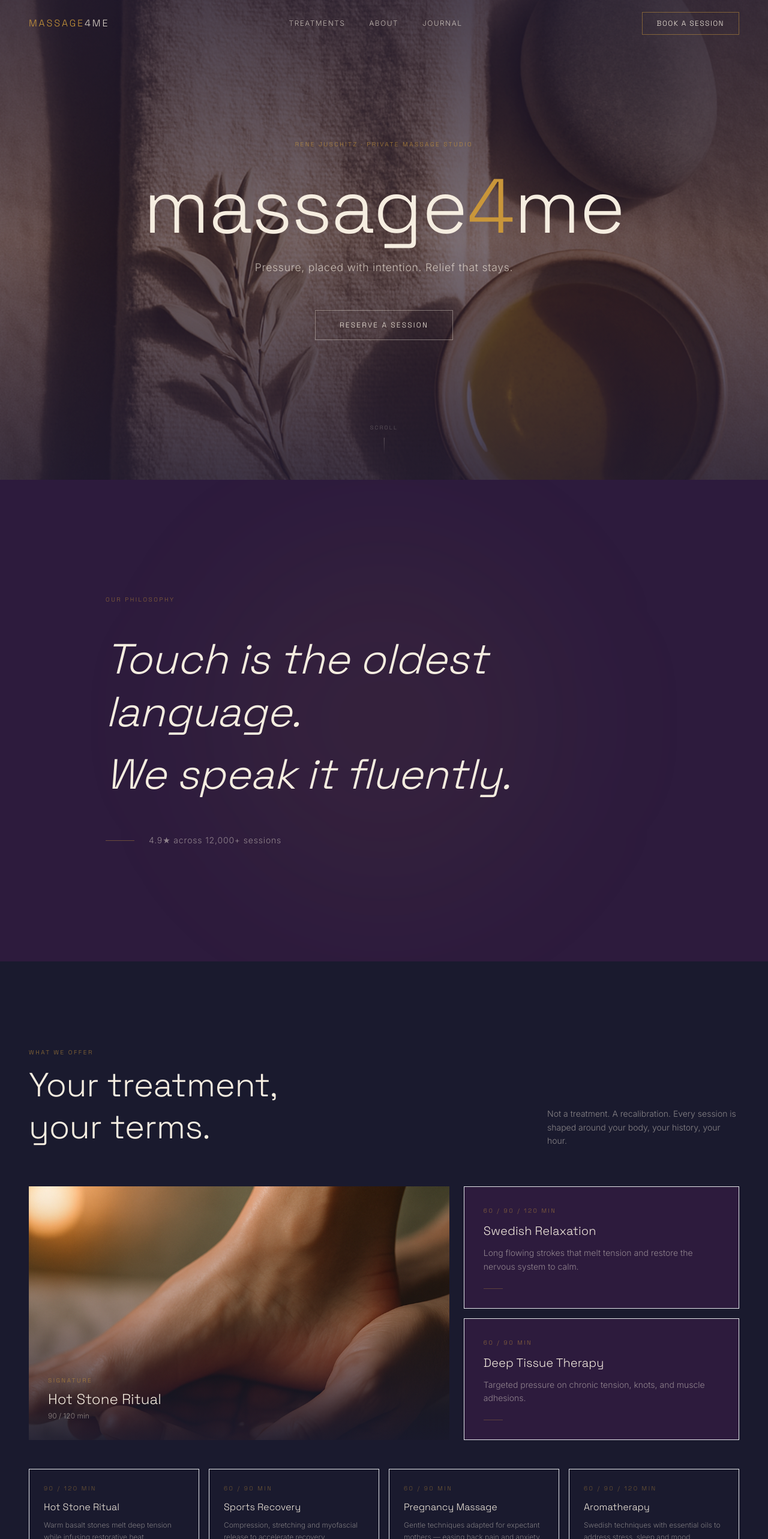
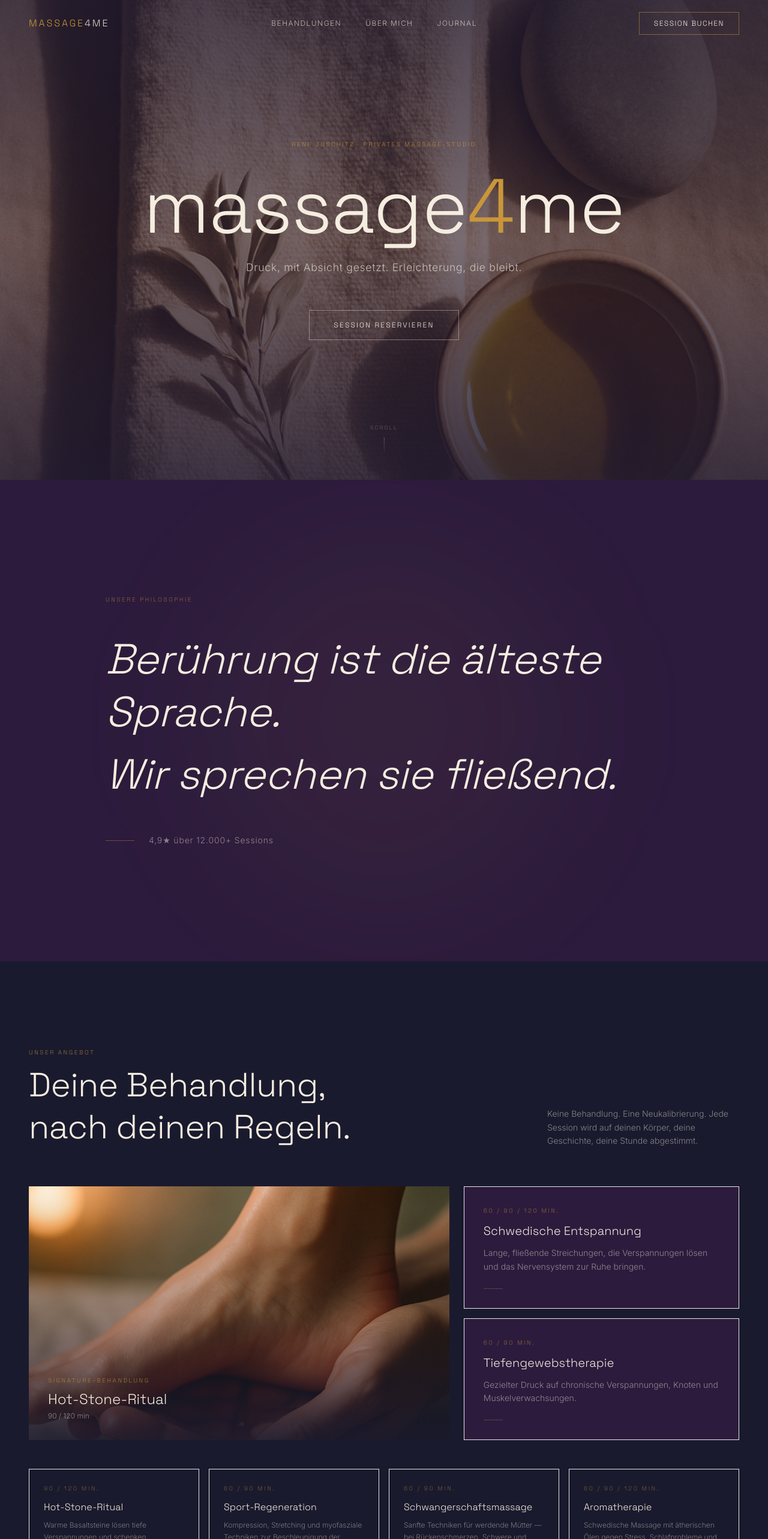
Before and after one commit to linkworld-sites/landing-massage4me-fd8c4f, a Next.js app: page / in a window 1280 px wide. Shown: the top 2566 px of the page at 60% size. Built offline with nearby package versions, Linux system fonts and the light colour scheme.

Commit message:
Translate website to German — all sections, nav, footer, metadata

```diff
--- a/src/app/layout.tsx
+++ b/src/app/layout.tsx
@@ -5,14 +5,14 @@ import { CookieConsent } from "@/components/CookieConsent";
 import "./globals.css";
 
 export const metadata: Metadata = {
-  title: "Massage4me — Professional Massage Therapy",
+  title: "Massage4me — Professionelle Massagetherapie",
   description:
-    "Book a certified massage therapist today. 500+ vetted therapists, same-day availability, mobile & studio sessions. Made for your body. Timed for your life.",
+    "Jetzt einen zertifizierten Masseur buchen. Gleiche-Tag-Verfügbarkeit, mobil & Studio. Druck, mit Absicht gesetzt. Erleichterung, die bleibt.",
 };
 
 export default function RootLayout({ children }: { children: React.ReactNode }) {
   return (
-    <html lang="en">
+    <html lang="de">
       <body>
         <FunnelTracker />
         <SmoothScroll>{children}</SmoothScroll>
--- a/src/components/Footer.tsx
+++ b/src/components/Footer.tsx
@@ -1,14 +1,14 @@
 import Link from "next/link";
 
 const NAV = [
-  { href: "/#treatments", label: "Treatments" },
-  { href: "/#about", label: "About" },
+  { href: "/#treatments", label: "Behandlungen" },
+  { href: "/#about", label: "Über mich" },
   { href: "/blog", label: "Journal" },
-  { href: "/book", label: "Book" },
+  { href: "/book", label: "Buchen" },
 ];
 
 const LEGAL = [
-  { href: "/legal/privacy", label: "Privacy" },
+  { href: "/legal/privacy", label: "Datenschutz" },
   { href: "/legal/cookies", label: "Cookies" },
 ];
 
@@ -23,19 +23,19 @@ export default function Footer() {
               Massage<span className="text-parchment/80">4me</span>
             </p>
             <p className="mt-3 text-xs font-body font-light leading-relaxed text-parchment/40 uppercase tracking-[0.08em]">
-              Professional Massage Therapy
+              Professionelle Massagetherapie
             </p>
             <p className="mt-6 text-xs font-body text-parchment/35 leading-relaxed">
-              Mon – Fri 8am – 9pm
+              Mo – Fr 8:00 – 21:00 Uhr
               <br />
-              Sat – Sun 9am – 8pm
+              Sa – So 9:00 – 20:00 Uhr
             </p>
           </div>
 
           {/* Nav */}
           <nav className="flex flex-col gap-3">
             <p className="mb-2 text-xs uppercase tracking-[0.15em] text-gold/70">
-              Navigate
+              Navigation
             </p>
             {NAV.map((l) => (
               <Link
@@ -51,7 +51,7 @@ export default function Footer() {
           {/* Contact + social */}
           <div>
             <p className="mb-2 text-xs uppercase tracking-[0.15em] text-gold/70">
-              Get in touch
+              Kontakt
             </p>
             <p className="mt-3 font-body text-sm font-light text-parchment/50">
               hello@massage4me.com
@@ -60,7 +60,7 @@ export default function Footer() {
               href="/book"
               className="mt-6 inline-block border border-gold/30 px-5 py-2.5 text-xs uppercase tracking-[0.1em] text-parchment/60 transition-colors hover:border-gold hover:text-parchment"
             >
-              Book a Session
+              Session buchen
             </Link>
           </div>
         </div>
--- a/src/components/Nav.tsx
+++ b/src/components/Nav.tsx
@@ -6,8 +6,8 @@ import { motion, AnimatePresence } from "framer-motion";
 import { track } from "@/lib/funnel";
 
 const NAV_LINKS = [
-  { href: "/#treatments", label: "Treatments" },
-  { href: "/#about", label: "About" },
+  { href: "/#treatments", label: "Behandlungen" },
+  { href: "/#about", label: "Über mich" },
   { href: "/blog", label: "Journal" },
 ];
 
@@ -53,7 +53,7 @@ export default function Nav() {
 
           <div className="flex items-center gap-4">
             <Link href="/book" onClick={handleBook} className="hidden md:block">
-              <BookCTA>Book a Session</BookCTA>
+              <BookCTA>Session buchen</BookCTA>
             </Link>
             <button
               onClick={() => setOpen(!open)}
--- a/src/components/sections/BookingSection.tsx
+++ b/src/components/sections/BookingSection.tsx
@@ -54,18 +54,18 @@ export default function BookingSection() {
           }}
         >
           <p className="mb-8 font-heading text-[10px] uppercase tracking-superwide text-gold/60">
-            Reserve your time
+            Reserviere deine Zeit
           </p>
 
           <h2 className="font-heading text-[clamp(2.5rem,6vw,5rem)] font-light leading-tight tracking-[-0.01em] text-parchment">
-            Your hour
+            Deine Stunde
             <br />
-            is waiting.
+            wartet auf dich.
           </h2>
 
           <p className="mx-auto mt-6 max-w-sm font-body text-sm font-light leading-relaxed text-parchment/50">
-            Same-day availability. Real-time booking. A therapist shaped to
-            your body&rsquo;s needs — not a generic session.
+            Verfügbarkeit noch heute. Echtzeit-Buchung. Eine Session, die sich
+            nach deinem Körper richtet — kein Einheitsangebot.
           </p>
 
           {/* Hairline divider */}
@@ -94,7 +94,7 @@ export default function BookingSection() {
                   }}
                   transition={{ duration: 0.35 }}
                 >
-                  Book Online
+                  Online buchen
                 </motion.span>
               </motion.div>
             </Link>
@@ -115,14 +115,14 @@ export default function BookingSection() {
                 transition={{ duration: 0.35, ease: [0.22, 1, 0.36, 1] }}
               />
               <span className="relative z-10 font-heading font-light text-parchment/60 hover:text-parchment">
-                Call Us
+                Anrufen
               </span>
             </motion.a>
           </div>
 
           {/* Reassurance micro-copy */}
           <p className="mt-10 font-body text-[11px] font-light uppercase tracking-[0.1em] text-parchment/25">
-            No deposit · Free cancellation 24h before · Mobile & studio
+            Keine Anzahlung · Kostenlose Stornierung 24h vorher · Mobil & Studio
           </p>
         </motion.div>
       </motion.div>
--- a/src/components/sections/CinematicScroll.tsx
+++ b/src/components/sections/CinematicScroll.tsx
@@ -12,24 +12,24 @@ import {
 const SCENES = [
   {
     src: "/images/material.png",
-    alt: "Arrival — a serene studio space, warm candlelight on stone",
-    label: "01 / Arrival",
-    headline: "You step in.",
-    body: "The world outside stays there. Everything slows.",
+    alt: "Ankunft — ruhiger Studioraum, warmes Kerzenlicht auf Stein",
+    label: "01 / Ankunft",
+    headline: "Du kommst an.",
+    body: "Die Welt draußen bleibt draußen. Alles verlangsamt sich.",
   },
   {
     src: "/images/process.png",
-    alt: "Table time — hands working with intention on warm skin",
-    label: "02 / Table time",
-    headline: "We work where stress lives.",
-    body: "Not a technique. A conversation between touch and tissue.",
+    alt: "Die Behandlung — Hände arbeiten mit Absicht auf warmer Haut",
+    label: "02 / Die Behandlung",
+    headline: "Wir arbeiten dort, wo der Stress sitzt.",
+    body: "Keine Technik. Ein Dialog zwischen Berührung und Gewebe.",
   },
   {
     src: "/images/detail.png",
-    alt: "Afterglow — a face in serene profile, eyes closed, at rest",
-    label: "03 / Afterglow",
-    headline: "Your hour. Entirely yours.",
-    body: "You leave different from how you arrived.",
+    alt: "Das Danach — ein Gesicht im Profil, Augen geschlossen, in Ruhe",
+    label: "03 / Das Danach",
+    headline: "Deine Stunde. Ganz dir gehörend.",
+    body: "Du gehst anders, als du gekommen bist.",
   },
 ];
 
@@ -134,7 +134,7 @@ export default function CinematicScroll() {
         {/* Section header — always visible */}
         <div className="absolute left-6 top-24 lg:left-12">
           <p className="font-heading text-[10px] uppercase tracking-superwide text-gold/60">
-            The Experience
+            Das Erlebnis
           </p>
         </div>
 
--- a/src/components/sections/Hero.tsx
+++ b/src/components/sections/Hero.tsx
@@ -67,7 +67,7 @@ export default function Hero() {
           }}
           className="mb-8 font-heading text-[10px] uppercase tracking-superwide text-gold/80"
         >
-          Rene Juschitz · Private Massage Studio
+          Rene Juschitz · Privates Massage-Studio
         </motion.p>
 
         {/* Studio name */}
@@ -97,7 +97,7 @@ export default function Hero() {
           }}
           className="mt-6 font-body text-[clamp(0.9rem,2vw,1.1rem)] font-light leading-relaxed tracking-[0.04em] text-parchment/70"
         >
-          Pressure, placed with intention. Relief that stays.
+          Druck, mit Absicht gesetzt. Erleichterung, die bleibt.
         </motion.p>
 
         {/* CTA */}
@@ -132,7 +132,7 @@ export default function Hero() {
                 }}
                 transition={{ duration: 0.35 }}
               >
-                Reserve a Session
+                Session reservieren
               </motion.span>
             </motion.div>
           </Link>
--- a/src/components/sections/Philosophy.tsx
+++ b/src/components/sections/Philosophy.tsx
@@ -19,14 +19,14 @@ export default function Philosophy() {
           transition={{ duration: prefersReduced ? 0 : 0.8 }}
           className="mb-12 font-heading text-[10px] uppercase tracking-superwide text-gold/60"
         >
-          Our Philosophy
+          Unsere Philosophie
         </motion.p>
 
         {/* Main quote — two lines */}
         <div className="space-y-4">
           {[
-            "Touch is the oldest language.",
-            "We speak it fluently.",
+            "Berührung ist die älteste Sprache.",
+            "Wir sprechen sie fließend.",
           ].map((line, i) => (
             <div key={i} className="overflow-hidden">
               <motion.p
@@ -56,7 +56,7 @@ export default function Philosophy() {
         >
           <div className="h-px w-12 bg-gold/40" />
           <p className="font-body text-sm font-light tracking-[0.06em] text-parchment/50">
-            4.9★ across 12,000+ sessions
+            4,9★ über 12.000+ Sessions
           </p>
         </motion.div>
       </div>
--- a/src/components/sections/Therapists.tsx
+++ b/src/components/sections/Therapists.tsx
@@ -17,7 +17,7 @@ export default function Therapists() {
             transition={{ duration: prefersReduced ? 0 : 0.7 }}
             className="mb-3 font-heading text-[10px] uppercase tracking-superwide text-gold/70"
           >
-            The person behind the hands
+            Die Person hinter den Händen
           </motion.p>
           <motion.h2
             initial={{ opacity: 0, y: prefersReduced ? 0 : 24 }}
@@ -26,9 +26,9 @@ export default function Therapists() {
             transition={{ duration: prefersReduced ? 0 : 0.9, ease: [0.22, 1, 0.36, 1] }}
             className="font-heading text-[clamp(2rem,4.5vw,3.5rem)] font-light leading-tight tracking-[-0.01em] text-parchment"
           >
-            Touch, practiced
+            Berührung, zur
             <br />
-            to its fullest.
+            Vollendung gebracht.
           </motion.h2>
         </div>
 
@@ -71,7 +71,7 @@ export default function Therapists() {
               <div className="absolute left-0 right-0 top-0 h-px bg-gold/40" />
             </div>
             <p className="mt-3 font-heading text-[10px] uppercase tracking-[0.15em] text-parchment/30">
-              Years of experience
+              Jahre Erfahrung
             </p>
           </div>
 
@@ -81,15 +81,15 @@ export default function Therapists() {
               Rene Juschitz
             </h3>
             <p className="mt-1 font-body text-xs font-light uppercase tracking-[0.1em] text-gold/70">
-              Certified Massage Therapist
+              Zertifizierter Massagetherapeut
             </p>
             <p className="mt-1 font-body text-xs font-light text-parchment/40">
-              Deep Tissue · Swedish · Relaxation · Sports Recovery
+              Tiefengewebe · Schwedisch · Entspannung · Sportregeneration
             </p>
 
             <blockquote className="mt-6 border-l border-gold/30 pl-5">
               <p className="font-heading text-base font-light italic leading-relaxed text-parchment/70">
-                &ldquo;I listen with my hands before I listen with my ears.&rdquo;
+                &ldquo;Ich höre mit meinen Händen, bevor ich mit meinen Ohren höre.&rdquo;
               </p>
             </blockquote>
           </div>
@@ -105,9 +105,9 @@ export default function Therapists() {
         >
           <div className="grid grid-cols-2 gap-8 sm:grid-cols-3">
             {[
-              { stat: "4.9★", label: "Average rating" },
-              { stat: "12k+", label: "Sessions delivered" },
-              { stat: "Same day", label: "Availability" },
+              { stat: "4,9★", label: "Durchschnittsbewertung" },
+              { stat: "12k+", label: "Durchgeführte Sessions" },
+              { stat: "Gleicher Tag", label: "Verfügbarkeit" },
             ].map((item) => (
               <div key={item.stat}>
                 <p className="font-heading text-[clamp(1.6rem,3vw,2.25rem)] font-light text-gold">
--- a/src/components/sections/Treatments.tsx
+++ b/src/components/sections/Treatments.tsx
@@ -7,22 +7,22 @@ import { track } from "@/lib/funnel";
 
 const FEATURED = [
   {
-    name: "Swedish Relaxation",
-    duration: "60 / 90 / 120 min",
-    descriptor: "Long flowing strokes that melt tension and restore the nervous system to calm.",
+    name: "Schwedische Entspannung",
+    duration: "60 / 90 / 120 Min.",
+    descriptor: "Lange, fließende Streichungen, die Verspannungen lösen und das Nervensystem zur Ruhe bringen.",
   },
   {
-    name: "Deep Tissue Therapy",
-    duration: "60 / 90 min",
-    descriptor: "Targeted pressure on chronic tension, knots, and muscle adhesions.",
+    name: "Tiefengewebstherapie",
+    duration: "60 / 90 Min.",
+    descriptor: "Gezielter Druck auf chronische Verspannungen, Knoten und Muskelverwachsungen.",
   },
 ];
 
 const ALL_TREATMENTS = [
-  { name: "Hot Stone Ritual", duration: "90 / 120 min", desc: "Warm basalt stones melt deep tension while infusing restorative heat." },
-  { name: "Sports Recovery", duration: "60 / 90 min", desc: "Compression, stretching and myofascial release to accelerate recovery." },
-  { name: "Pregnancy Massage", duration: "60 / 90 min", desc: "Gentle techniques adapted for expectant mothers — easing back pain and anxiety." },
-  { name: "Aromatherapy", duration: "60 / 90 / 120 min", desc: "Swedish techniques with essential oils to address stress, sleep and mood." },
+  { name: "Hot-Stone-Ritual", duration: "90 / 120 Min.", desc: "Warme Basaltsteine lösen tiefe Verspannungen und schenken regenerierende Wärme." },
+  { name: "Sport-Regeneration", duration: "60 / 90 Min.", desc: "Kompression, Stretching und myofasziale Techniken zur Beschleunigung der Erholung." },
+  { name: "Schwangerschaftsmassage", duration: "60 / 90 Min.", desc: "Sanfte Techniken für werdende Mütter — bei Rückenschmerzen, Schwere und Anspannung." },
+  { name: "Aromatherapie", duration: "60 / 90 / 120 Min.", desc: "Schwedische Massage mit ätherischen Ölen gegen Stress, Schlafprobleme und Stimmungstiefs." },
 ];
 
 export default function Treatments() {
@@ -54,7 +54,7 @@ export default function Treatments() {
               transition={{ duration: prefersReduced ? 0 : 0.7 }}
               className="mb-3 font-heading text-[10px] uppercase tracking-superwide text-gold/70"
             >
-              What we offer
+              Unser Angebot
             </motion.p>
             <motion.h2
               initial={{ opacity: 0, y: prefersReduced ? 0 : 24 }}
@@ -63,9 +63,9 @@ export default function Treatments() {
               transition={{ duration: prefersReduced ? 0 : 0.9, ease: [0.22, 1, 0.36, 1] }}
               className="font-heading text-[clamp(2rem,4.5vw,3.5rem)] font-light leading-tight tracking-[-0.01em] text-parchment"
             >
-              Your treatment,
+              Deine Behandlung,
               <br />
-              your terms.
+              nach deinen Regeln.
             </motion.h2>
           </div>
           <motion.p
@@ -75,8 +75,8 @@ export default function Treatments() {
             transition={{ delay: 0.2, duration: prefersReduced ? 0 : 0.8 }}
             className="max-w-xs font-body text-sm font-light leading-relaxed text-parchment/50"
           >
-            Not a treatment. A recalibration. Every session is shaped around
-            your body, your history, your hour.
+            Keine Behandlung. Eine Neukalibrierung. Jede Session wird auf deinen Körper,
+            deine Geschichte, deine Stunde abgestimmt.
           </motion.p>
         </div>
 
@@ -102,10 +102,10 @@ export default function Treatments() {
             <div className="absolute inset-0 bg-gradient-to-t from-navy/90 via-navy/20 to-transparent" />
             <div className="absolute bottom-0 left-0 p-8">
               <p className="font-heading text-[10px] uppercase tracking-superwide text-gold/70">
-                Signature
+                Signature-Behandlung
               </p>
               <p className="mt-2 font-heading text-2xl font-light text-parchment">
-                Hot Stone Ritual
+                Hot-Stone-Ritual
               </p>
               <p className="mt-1 font-body text-xs text-parchment/50">90 / 120 min</p>
             </div>
@@ -178,7 +178,7 @@ export default function Treatments() {
             onClick={() => track("intent")}
             className="font-body text-sm font-light uppercase tracking-[0.1em] text-gold/70 underline underline-offset-4 transition-colors hover:text-gold"
           >
-            Book your session →
+            Jetzt buchen →
           </Link>
         </motion.div>
       </div>
```
Also changed, not shown: src/components/sections/Testimonials.tsx (+6 -6 lines).
